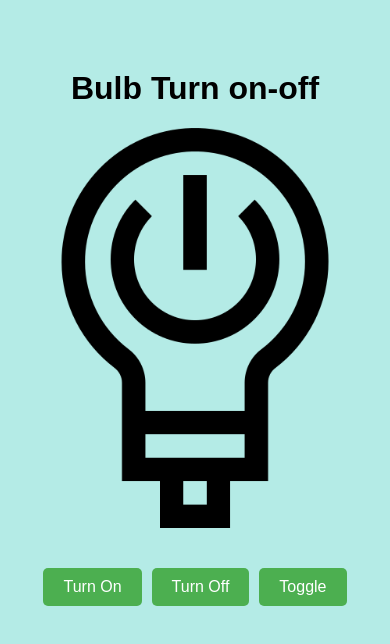
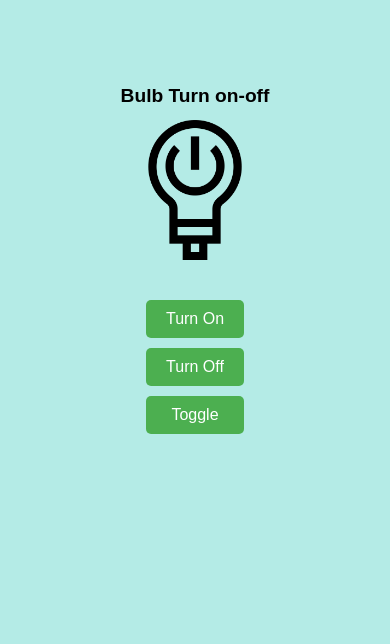
Before and after one commit to VaishnaviGund42/bulb-toggler-application, a plain HTML site: page index.html in a window 390 px wide. Drawn offline with Linux system fonts and the light colour scheme.

Commit message:
to make the responsive webpage

```diff
--- a/index.html
+++ b/index.html
@@ -52,6 +52,44 @@
         button:hover {
   background: #08CB00;
 }
+button:active {
+  transform: scale(0.95);
+}
+
+
+@media (max-width: 768px) {
+  h1 {
+    font-size: 1.5rem;
+  }
+  button {
+    padding: 10px 16px;
+    font-size: 0.95rem;
+  }
+  #bulb {
+    width: 160px;
+  }
+}
+
+
+@media (max-width: 480px) {
+  .container {
+    padding: 15px;
+  }
+  h1 {
+    font-size: 1.2rem;
+  }
+  button {
+    flex: 1 1 100%;
+    padding: 10px;
+    font-size: 0.9rem;
+  }
+  .buttons {
+    flex-direction: column;
+  }
+  #bulb {
+    width: 140px;
+  }
+}
 
 
     </style>
```
